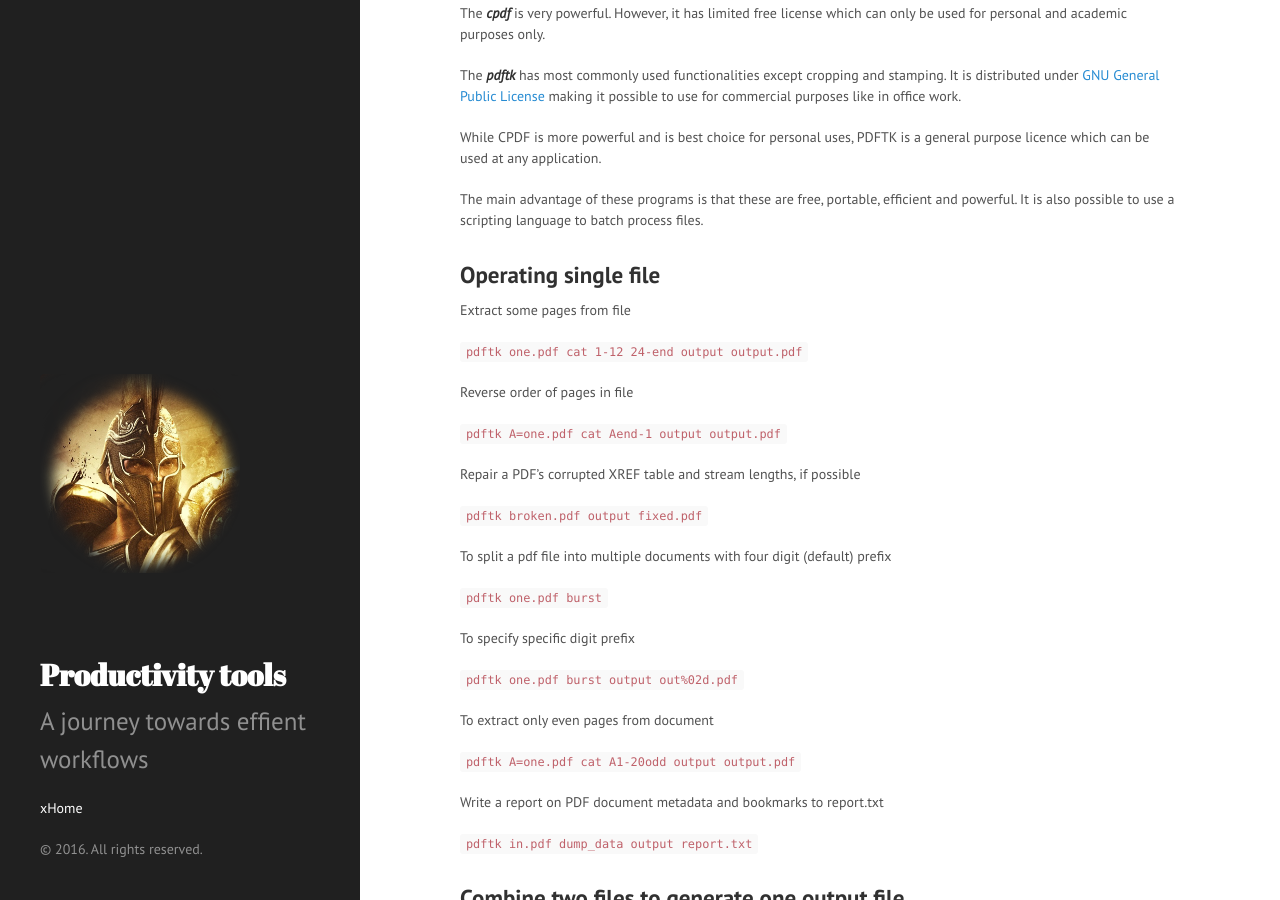
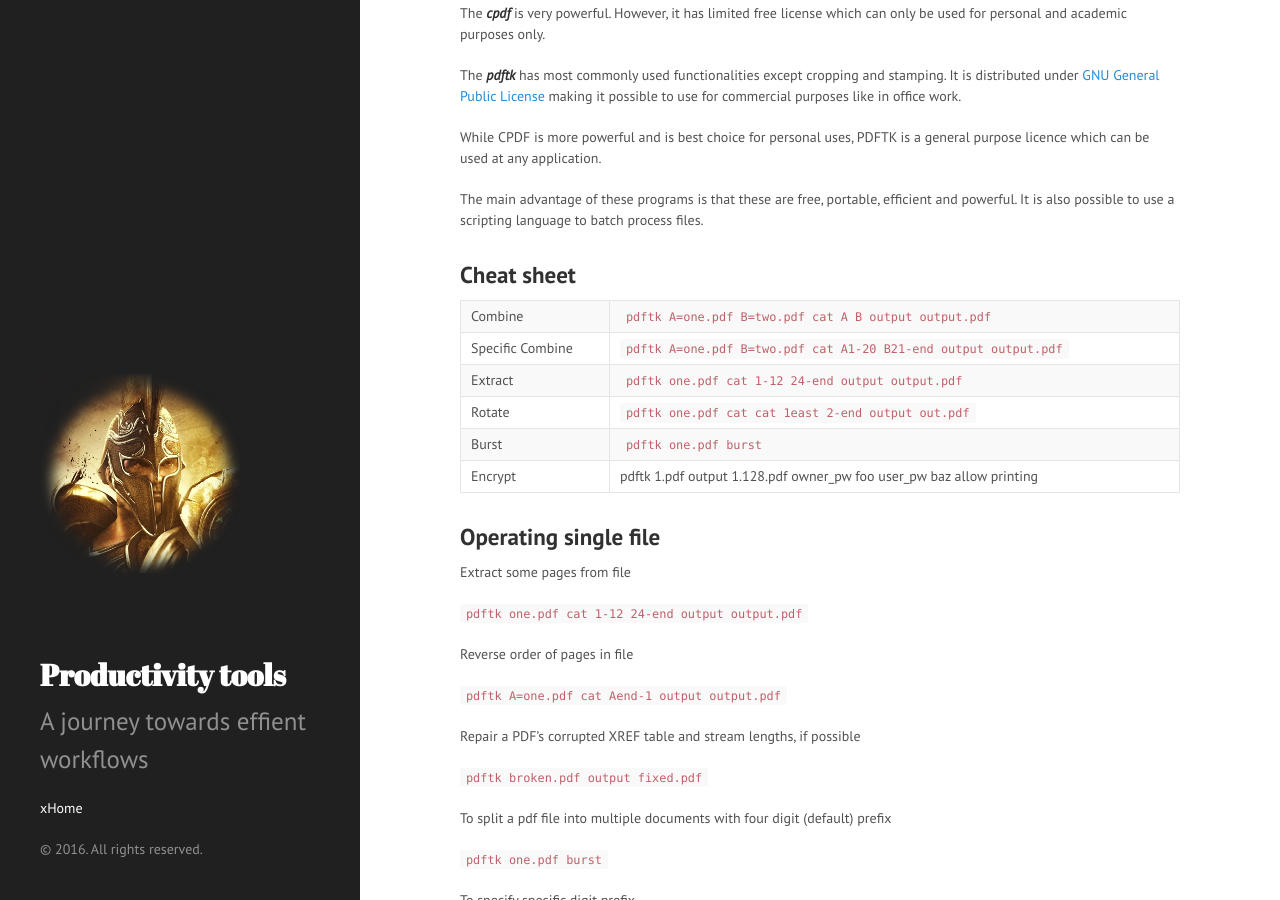
Before and after one commit to MaheshTK/MaheshTK.github.io, a Jekyll site: the page built from _posts/2016-08-03-manipulating-pdf-files.markdown, in a window 1280 px wide and 900 px high, scrolled down 874 px. Built offline with Jekyll 4.4.1, drawn with Linux system fonts in a browser that asks for light colours; some of the changed text lies outside the part shown.

Commit message:
Post update: Manipulating pdf files

````diff
--- a/_posts/2016-08-03-manipulating-pdf-files.markdown
+++ b/_posts/2016-08-03-manipulating-pdf-files.markdown
@@ -30,6 +30,15 @@ The _**pdftk**_ has most commonly used functionalities except cropping and stamp
 While CPDF is more powerful and is best choice for personal uses, PDFTK is a general purpose licence which can be used at any application.
 
 The main advantage of these programs is that these are free, portable, efficient and powerful. It is also possible to use a scripting language to batch process files.
+
+### Cheat sheet
+
+|Combine| ```pdftk A=one.pdf B=two.pdf cat A B output output.pdf```|
+|Specific Combine|```pdftk A=one.pdf B=two.pdf cat A1-20 B21-end output output.pdf```|
+|Extract|```pdftk one.pdf cat 1-12 24-end output output.pdf```|
+|Rotate|```pdftk one.pdf cat cat 1east 2-end output out.pdf```|
+|Burst|```pdftk one.pdf burst```|
+|Encrypt|pdftk 1.pdf output 1.128.pdf owner_pw foo user_pw baz allow printing|
 
 ### Operating single file
 
@@ -121,7 +130,7 @@ Encrypt pdf with owner password but provide user password for opening file. It i
 
 Similarly, limited access can be provided by using allow parameter. These privileges include `Printing` , `DegradedPrinting` , `ModifyContents` , `CopyContents`, `AllFeatures`. One such example where degraded printing is allowed.
 
-```pdftk 1.pdf output 1.128.pdf owner_pw foo user_pw baz allow printing```
+```pdftk one.pdf output out.pdf owner_pw foo user_pw baz allow printing```
 
 ### Other features
 
````
